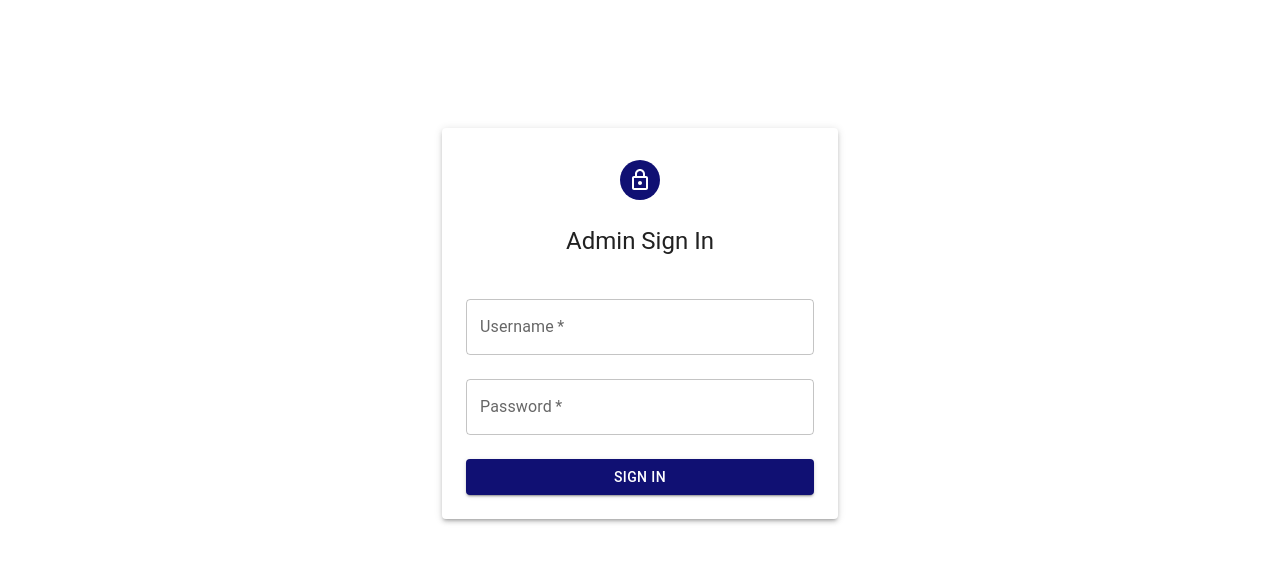
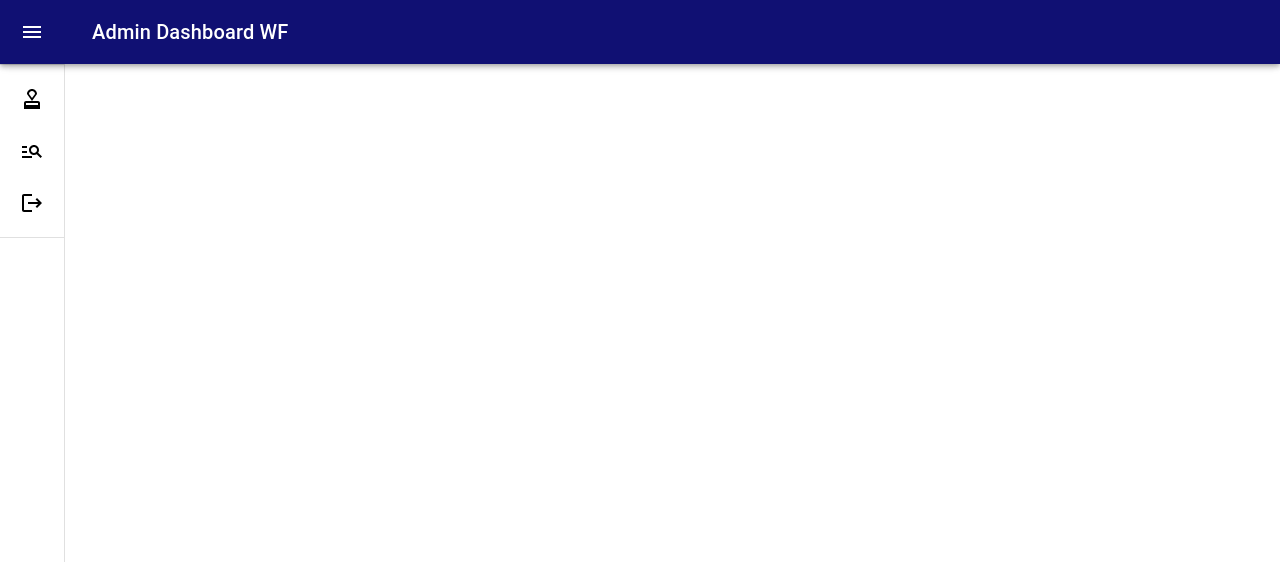
Before and after one commit to shubhamraiwells/wellsfargo-training-team1, a React (Create React App) app in the folder frontend/: page /Admin/Home in a window 1280 px wide. Before the commit this address led to /Admin. Shown: the top 562 px of the page. Built offline with nearby package versions, Linux system fonts and the light colour scheme.

Commit message:
fixed session management on admin side

```diff
--- a/frontend/src/App.js
+++ b/frontend/src/App.js
@@ -9,7 +9,6 @@ import HomePage from "./pages/HomePage";
 import AdminServices from "./pages/AdminServices";
 import AdminNavbar from "./pages/AdminNavbar";
 import ApproveUsers from "./pages/ApproveUsers";
-// import { ProSidebarProvider } from "react-pro-sidebar";
 import {
   Context as UserContext,
   Provider as UserProvider,
@@ -39,7 +38,6 @@ const App = () => {
         </Routes>
       </BrowserRouter>
     </div>
-    // </ProSidebarProvider>
   );
 };
 
--- a/frontend/src/pages/AdminNavbar.js
+++ b/frontend/src/pages/AdminNavbar.js
@@ -110,7 +110,7 @@ const Drawer = styled(MuiDrawer, { shouldForwardProp: (prop) => prop !== 'open'
 export default function AdminNavbar() {
   // const theme = useTheme();
   const [open, setOpen] = React.useState(false);
-  const {token,role,username,isTokenValid}=useToken();
+  const {token,role,username,isTokenValid,clearToken}=useToken();
   const navigate = useNavigate();
   const handleDrawerOpen = () => {
     setOpen(true);
@@ -143,19 +143,19 @@ export default function AdminNavbar() {
     }
   });
   const selectedtheme = mode === "dark" ? darkTheme : lightTheme;
-  useEffect(()=>{
-    if(username!=null){
-      const authorizedFlag = username.trim()=="ROLE_ADMIN";
-    console.log("Role:"+role);
-    console.log("Username:"+username)
-    console.log(username.trim()=="ROLE_ADMIN")
-    }
-    else{
-      alert("Kindly log in to view this page");
-      console.log("Navigating...")
-      navigate('/Admin');
-  }
-  },[])
+  // useEffect(()=>{
+  //   if(username!=null){
+  //     const authorizedFlag = username.trim()=="ROLE_ADMIN";
+  //   console.log("Role:"+role);
+  //   console.log("Username:"+username)
+  //   console.log(username.trim()=="ROLE_ADMIN")
+  //   }
+  //   else{
+  //     alert("Kindly log in to view this page");
+  //     console.log("Navigating...")
+  //     navigate('/Admin');
+  // }
+  // },[])
 
     return (
       <ThemeProvider theme={selectedtheme}>
@@ -260,7 +260,13 @@ export default function AdminNavbar() {
                               justifyContent: 'center',
                           }}
                           >
-          <NavLink to=""><Button onClick={handleLogout}><LogoutIcon style={{color:"black"}}/></Button></NavLink>
+          <NavLink to=""><Button onClick={()=>{
+          clearToken()
+          navigate("/Admin");
+          window.location.reload();
+
+
+        }}><LogoutIcon style={{color:"black"}}/></Button></NavLink>
 
           </ListItemIcon>
           <ListItemText>Logout</ListItemText>
--- a/frontend/src/pages/AdminSignUp.js
+++ b/frontend/src/pages/AdminSignUp.js
@@ -55,6 +55,7 @@ const AdminSignIn = () => {
     console.log(response)
     if(response.data.token!=null){
         const { token, role, username } = response.data;
+
         setTokenWithExpiry(token, username, role);
         console.log(role);
         //alert("Admin signin success");
--- a/frontend/src/pages/Login.js
+++ b/frontend/src/pages/Login.js
@@ -32,7 +32,6 @@ const Login = () => {
   let navigate = useNavigate();
   const [redirect, setRedirect] = useState(false);
   const handleSubmit = async (e) => {
-
     const obj = { username, password };
     const url = "http://localhost:8080/api/auth/signinIb";
     e.preventDefault();
--- a/frontend/src/pages/NavBar.js
+++ b/frontend/src/pages/NavBar.js
@@ -33,9 +33,10 @@ import {
     useState,
     }  from 'react';
 import { Switch } from "@mui/material/";
-import {NavLink} from 'react-router-dom';
+import {NavLink, useNavigate} from 'react-router-dom';
 import LogoutIcon from '@mui/icons-material/Logout';
 import { useToken } from '../context/TokenContext';
+// import {useNavigate} from 'react-router-dom';
 
 const drawerWidth = 240;
 
@@ -108,9 +109,10 @@ const Drawer = styled(MuiDrawer, { shouldForwardProp: (prop) => prop !== 'open'
 );
 
 export default function Navbar() {
+  const navigate=useNavigate();
   // const theme = useTheme();
   const [open, setOpen] = React.useState(false);
-
+const {clearToken}=useToken();
   const handleDrawerOpen = () => {
     setOpen(true);
   };
@@ -325,12 +327,17 @@ Services
                             justifyContent: 'center',
                         }}
                         >
-        <NavLink to=""><Button onClick={handleLogout}><LogoutIcon style={{color:"black"}}/></Button></NavLink>
+        <NavLink to=""><Button onClick={()=>{
+          clearToken()
+          navigate("/");
+          window.location.reload();
+
+
+        }}><LogoutIcon style={{color:"black"}}/></Button></NavLink>
 
         </ListItemIcon>
         <ListItemText>Logout</ListItemText>
-
-        </ListItemButton>
+        </ListItemButton >
               </ListItem>
         </List>
 
```
